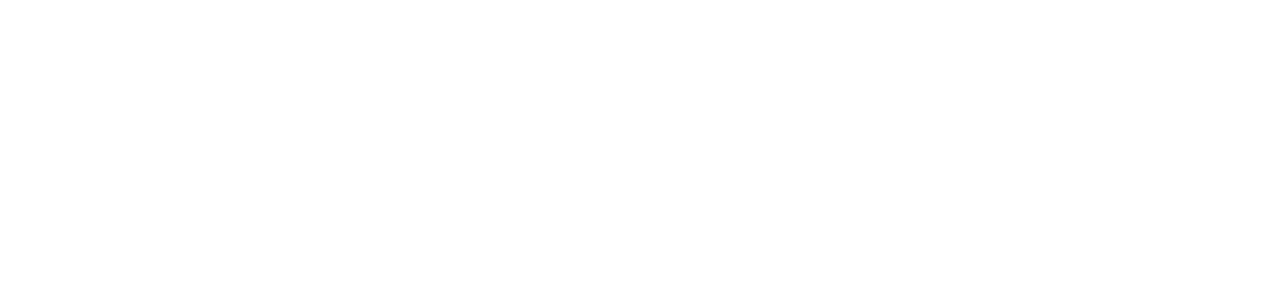
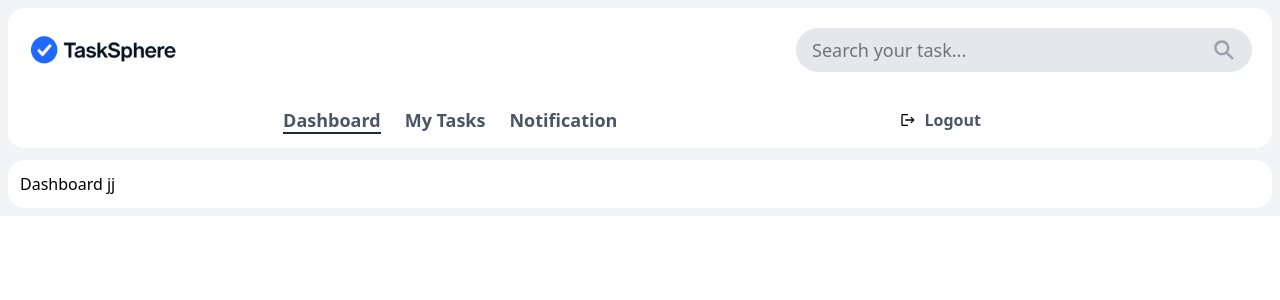
Before and after one commit to Roshami/task-management-system-frontend, a React (Vite) app: page /home in a window 1280 px wide. Before the commit this address had no page. Shown: the top 300 px of the page. Built offline with nearby package versions, Linux system fonts and the light colour scheme.

Commit message:
created customer page

```diff
--- a/package.json
+++ b/package.json
@@ -17,6 +17,7 @@
     "react": "^19.1.0",
     "react-dom": "^19.1.0",
     "react-hot-toast": "^2.5.2",
+    "react-icons": "^5.5.0",
     "react-router-dom": "^7.6.3",
     "tailwindcss": "^4.1.11"
   },
--- a/src/App.jsx
+++ b/src/App.jsx
@@ -2,7 +2,7 @@
 import './App.css'
 import { Toaster } from 'react-hot-toast'
 import LoginPage from './pages/login/loginPage'
-import Dashboard from './pages/coustomerPages/dashboard'
+import Home from './pages/coustomerPages/home'
 
 function App() {
 
@@ -13,7 +13,7 @@
      <Toaster position='top-right'/>
      <Routes path="/*">
      <Route path="/" element={<LoginPage/>}/>
-     <Route path="/dashboard" element={<Dashboard/>}/>
+     <Route path="/home/*" element={<Home/>}/>
 
      </Routes>
      </BrowserRouter>
--- /dev/null
+++ b/src/components/searchbar.jsx
@@ -0,0 +1,26 @@
+import { p } from "framer-motion/client"
+import PropTypes from "prop-types"
+import { IoSearchSharp } from "react-icons/io5"
+
+const SearchBar = ({value, onChange}) => {
+    return (
+        <div className="flex items-center bg-gray-200 rounded-full px-4 py-2 ">
+            <input
+                type="text"
+                placeholder="Search your task..."
+                value={value}
+                onChange={onChange}
+                className="bg-transparent outline-none text-[12px] sm:text-lg w-25 sm:w-50 md:w-100"
+            />
+
+            <IoSearchSharp className="h-4 w-4 sm:h-6 sm:w-6 text-gray-400" />
+        </div>
+    )
+}
+
+SearchBar.propTypes = {
+    value: PropTypes.string.isRequired,
+    onChange: PropTypes.func.isRequired
+}
+
+export default SearchBar
--- a/src/pages/coustomerPages/dashboard.jsx
+++ b/src/pages/coustomerPages/dashboard.jsx
@@ -1,7 +1,7 @@
 const Dashboard = () => {
     return (
         <div>
-            <h1>Dashboard</h1>
+            <h1>Dashboard jj</h1>
         </div>
     )
 }
--- /dev/null
+++ b/src/pages/coustomerPages/home.jsx
@@ -0,0 +1,84 @@
+import { useState } from 'react';
+import SearchBar from '../../components/searchbar';
+import { Link, Route, Routes, useLocation } from 'react-router-dom';
+import { MdLogout } from 'react-icons/md';
+import Dashboard from './dashboard';
+
+const Home = () => {
+  const [searchTerm, setSearchTerm] = useState('');
+  //const location = useLocation(); // Get current route location
+
+  const handleSearch = (event) => {
+    setSearchTerm(event.target.value);
+  };
+
+  // Function to check if a link is active
+  const isActive = (path) => {
+    return location.pathname === path;
+  };
+
+  return (
+    <div className="bg-gray-100 p-2 h-full w-full">
+      <div className="bg-white top-2 left-2 right-2 rounded-2xl ">
+        <div className="flex items-center py-5 px-5 gap-5 justify-between">
+          <img src="logo.png" alt="logo" className="h-5 sm:h-8 object-cover" />
+          <SearchBar value={searchTerm} onChange={handleSearch} />
+        </div>
+
+        <div className="flex items-center justify-evenly p-2">
+          <nav className="flex items-center justify-center">
+            <ul className="flex justify-center gap-2 sm:gap-6">
+              <li>
+                <Link
+                  to="/home"
+                  className={`text-gray-600 hover:text-gray-800 font-bold text-[12px] sm:text-lg ${
+                    isActive('/home') ? 'border-b-2 border-gray-800' : ''
+                  }`}
+                >
+                  Dashboard
+                </Link>
+              </li>
+              <li>
+                <Link
+                  to="/home/mytasks"
+                  className={`text-gray-600 hover:text-gray-800 font-bold text-[12px] sm:text-lg ${
+                    isActive('/home/mytasks') ? 'border-b-2 border-gray-800' : ''
+                  }`}
+                >
+                  My Tasks
+                </Link>
+
+              </li>
+              <li>
+                <Link
+                  to="/home/services"
+                  className={`text-gray-600 hover:text-gray-800 font-bold text-[12px] sm:text-lg ${
+                    isActive('/home/services') ? 'border-b-2 border-gray-800' : ''
+                  }`}
+                >
+                  Notification
+                </Link>
+              </li>
+
+            </ul>
+          </nav>
+          <button type="button" href="/" className=" font-bold py-2 px-4 rounded flex items-center gap-2">
+          <MdLogout />
+            <span className="text-gray-600 hover:text-gray-800 hidden sm:block">Logout</span>
+          </button>
+        </div>
+      </div>
+
+      <div className="flex items-center p-3 mt-3 bg-white rounded-2xl h-full">
+        <Routes >
+          <Route path="/" element={<Dashboard />} />
+          <Route path="/mytasks" element={<div>My Tasks</div>} />
+          <Route path="/services" element={<div>Services</div>} />
+          <Route path="/contact" element={<div>Contact</div>} />
+        </Routes>
+      </div>
+    </div>
+  );
+};
+
+export default Home;
--- a/src/pages/login/loginPage.jsx
+++ b/src/pages/login/loginPage.jsx
@@ -27,7 +27,7 @@
       toast.success('Login successful');
       localStorage.setItem('token', response.data.token);
 
-      navigate(response.data.user.isAdmin == true ? '/admin' : '/dashboard');
+      navigate(response.data.user.isAdmin == true ? '/admin' : '/home');
     } catch (err) {
       toast.error(err.response?.data?.error || 'Login failed');
       console.error(err);
```
Also changed, not shown: 1 other file (tests, documents, lock files or other folders).
